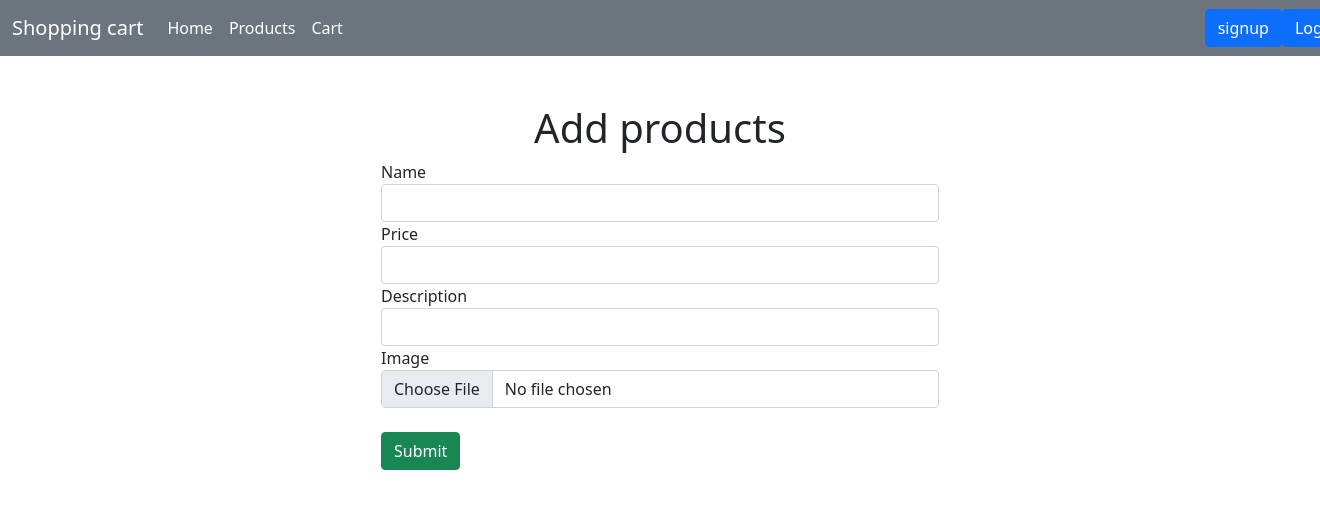
After one commit to MUHSIN22/E-commerce-website, a Node server app: template views/admin/edit-product.hbs in a window 1320 px wide; the page is wider, and only the part inside the window is pictured. The commit adds this page. Shown: the top 509 px of that part. Run offline with Node 20, Linux system fonts and the light colour scheme; the template is opened without the code that fills it, so the values that code supplies are empty; some libraries are stand-ins or nearby versions.

```diff
--- /dev/null
+++ b/views/admin/edit-product.hbs
@@ -0,0 +1,18 @@
+<section style="display: flex; flex-direction: column; align-items: center;">
+    <div class="container mt-5" style="display: flex; flex-direction: column; align-items: center;">
+        <div class="col-md-6">
+            <h1 style="text-align: center;">Add products</h1>
+            <form action="/admin/add-product" method="POST" enctype="multipart/form-data">
+                <label for="">Name</label>
+                <input type="text" name="name" class="form-control">
+                <label for="">Price</label>
+                <input type="text" name="price" class="form-control">
+                <label for="">Description</label>
+                <input type="text" name="description" class="form-control">
+                <label for="">Image</label>
+                <input type="file" name="image" class="form-control">
+                <button type="submit" class="btn btn-success mt-4">Submit</button>
+            </form>
+        </div>
+    </div>
+</section>
--- a/views/admin/view-products.hbs
+++ b/views/admin/view-products.hbs
@@ -21,9 +21,10 @@
                     <td>{{this.price}}</td>
                     <td><img src="/images/product-images/{{this._id}}.jpg" alt="" style="width: 40px; height: 40px;"></td>
                     <td>{{this.description}}</td>
+                    <td><a href="#" class="btn btn-primary">Edit</a></td>
+                    <td><a href="/admin/delete-product/{{this._id}}" class="btn btn-danger" onclick="return confirm('Are you want to delete {{this.name}}?')">Delete</a></td>
                 </tr>
                 {{/each}}
-
             </tbody>
         </table>
     </div>
```
Also changed, not shown: helpers/product-helpers.js (+11 -2 lines), routes/admin.js (+7 -0 lines).
